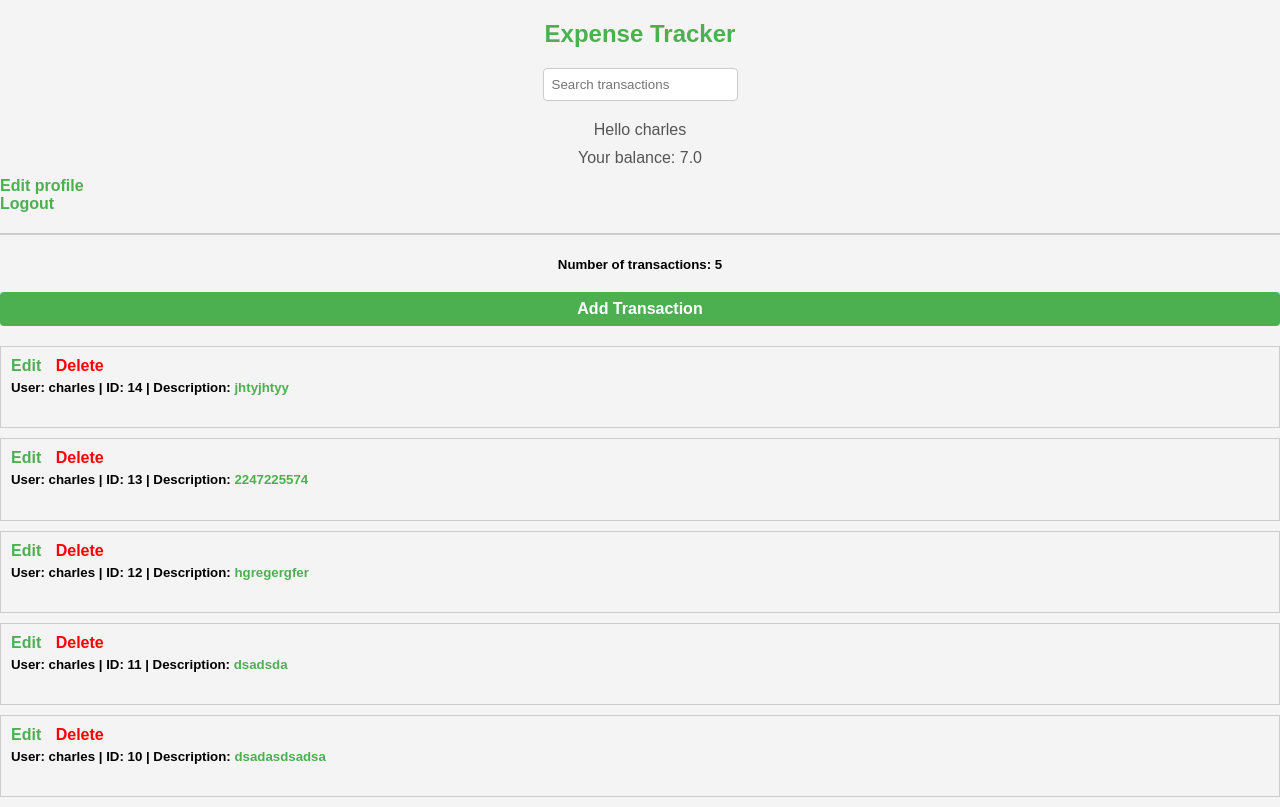
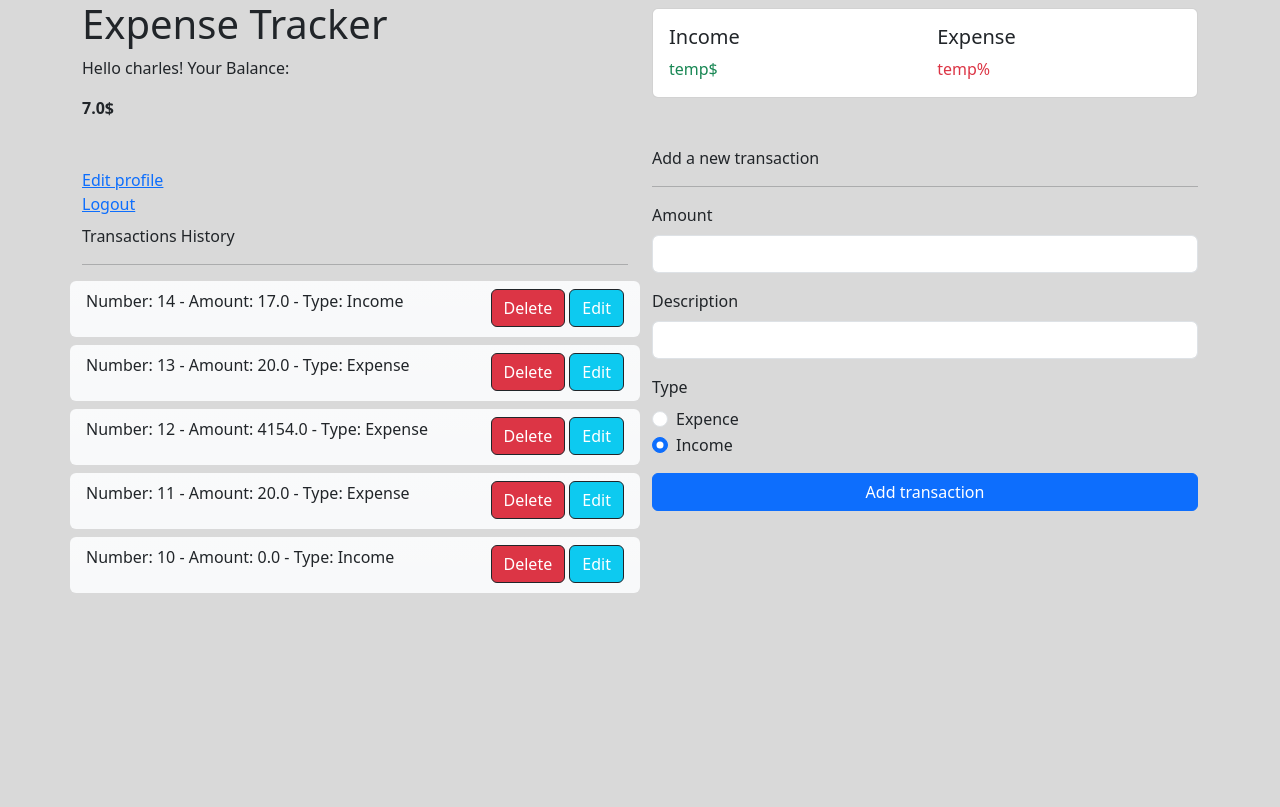
Before and after one commit to itsCharlesAM/django-expense-tracker, a Django app: page /all_transactions/ in a window 1280 px wide. After the commit the page ends 593 px from the top, so only its background shows below. Run offline with Django 4.2, Linux system fonts and the light colour scheme; a user stored in the database is signed in; data comes from the database, SQL or seed files in the repository; both versions use the stored data as it was after the commit.

Commit message:
changed ui and implemented delete

```diff
--- a/base/urls.py
+++ b/base/urls.py
@@ -8,6 +8,9 @@ urlpatterns = [
     path('logout/', views.logout_user, name='logout'),
     path('register/', views.register_page, name='register'),
     path('profile/<str:id>', views.user_profile, name='profile'),
+
+    path('index/',
+         views.show_all_transactions, name="index"),
 
     path('', views.home, name="home"),
     path('all_transactions/',
--- a/base/views.py
+++ b/base/views.py
@@ -104,30 +104,32 @@ def show_all_transactions(request):
 
     transactions_context = {
         'all_transactions': all_transactions, 'transactions_count': transactions_count, 'myUser': myUser}
-    return render(request, 'transactions/transactions.html', transactions_context)
+    return render(request, 'index.html', transactions_context)
 
 
 @login_required(login_url='login')
 def add_transaction(request):
-    form = transaction_form()
-    user = User.objects.get(id=request.user.id)
+    logged_user = User.objects.filter(id=request.user.id).first()
 
     if request.method == 'POST':
-        form = transaction_form(request.POST)
-        if form.is_valid():
-            form.instance.user = request.user
+        req_amount = request.POST.get('amount')
+        req_description = request.POST.get('description')
+        req_type = request.POST.get('type')
 
-            if form.instance.type == 1:
-                user.balance = user.balance + form.instance.amount
-            if form.instance.type == 2:
-                user.balance = user.balance - form.instance.amount
+        if req_type == "1":
+            logged_user.balance = logged_user.balance + int(req_amount)
+        if req_type == "2":
+            logged_user.balance = logged_user.balance - int(req_amount)
 
-            user.save()
-            form.save()
-            return redirect('transactions')
+        logged_user.save()
 
-    context = {'form': form}
-    return render(request, 'transactions/transaction_form.html', context)
+        new_transaction = Transaction.objects.create(
+            amount=req_amount, type=req_type, description=req_description, user=logged_user,
+        )
+        new_transaction.save()
+        return redirect('index')
+
+    return render(request, 'index.html')
 
 
 @login_required(login_url='login')
@@ -166,18 +168,17 @@ def delete_transaction(request, id):
     if request.user.id != transaction.user.id:
         return HttpResponse('not owner')
 
-    if request.method == 'POST':
-        transaction.is_visible = False
-        if transaction.type == 1:  # income
-            user.balance = user.balance - transaction.amount
-        if transaction.type == 2:  # expence
-            user.balance = user.balance + transaction.amount
+    print(request)
 
-        user.save()
-        transaction.save()
-        return redirect('transactions')
+    transaction.is_visible = False
+    if transaction.type == 1:  # income
+        user.balance = user.balance - transaction.amount
+    if transaction.type == 2:  # expence
+        user.balance = user.balance + transaction.amount
 
-    return render(request, 'transactions/delete.html', {'obj': transaction})
+    user.save()
+    transaction.save()
+    return redirect('transactions')
 
 
 def home(request):
--- /dev/null
+++ b/templates/index.html
@@ -0,0 +1,160 @@
+<!DOCTYPE html>
+<html lang="en">
+  <head>
+    <meta charset="UTF-8" />
+    <meta name="viewport" content="width=device-width, initial-scale=1.0" />
+    <link
+      href="https://cdn.jsdelivr.net/npm/bootstrap@5.3.2/dist/css/bootstrap.min.css"
+      rel="stylesheet"
+      integrity="sha384-T3c6CoIi6uLrA9TneNEoa7RxnatzjcDSCmG1MXxSR1GAsXEV/Dwwykc2MPK8M2HN"
+      crossorigin="anonymous"
+    />
+    <!-- <link rel="stylesheet" href="style.css" /> -->
+    <title>Expense Tracker</title>
+  </head>
+  <body class="" style="background-color: #D9D9D9;">
+
+    <!-- Modal -->
+    <!-- <form method="POST">
+      {% csrf_token %}  -->
+      <div class="modal fade" id="exampleModal" tabindex="-1" aria-labelledby="exampleModalLabel" aria-hidden="true">
+        <div class="modal-dialog">
+          <div class="modal-content">
+            <div class="modal-header">
+              <h5 class="modal-title" id="exampleModalLabel">Delete Confirmation</h5>
+              <button type="button" class="btn-close" data-bs-dismiss="modal" aria-label="Close"></button>
+            </div>
+            <div class="modal-body">
+              <p id="deleteConfirmationText"></p>
+            </div>
+            <div class="modal-footer">
+              <button type="button" class="btn btn-secondary" data-bs-dismiss="modal">Cancel</button>
+              <button type="submit" class="btn btn-danger" onclick="confirmDelete()">Delete</button>
+            </div>
+          </div>
+        </div>
+      </div>
+   <!-- </form> -->
+    <!-- End Modal -->
+
+    <div class="container">
+      <div class="row">
+        <div class="col-12 col-md-6">
+          <h1>Expense Tracker</h1>
+
+          {% if request.user.is_authenticated %}
+          <p>Hello {{ request.user }}! Your Balance:</p>
+          <p class="mb-5"><b>{{ myUser.balance }}$</b></p>
+
+          <a href="{% url 'profile' request.user.id %}">Edit profile</a><br>
+          <a href="{% url 'logout' %}">Logout</a>
+          {% else %}
+            <a href="{% url 'login' %}">Login</a>
+          {% endif %}
+
+          <p class="mt-2">Transactions History</p>
+          <hr />
+          <!-- Backend -->
+          <div class="row gy-2">
+            {% for transaction in all_transactions %}
+            <div
+              class="bg-light bg-gradient px-3 py-2 rounded text-dark  d-flex justify-content-between col-12"
+            >
+              <p>Number: {{ transaction.id }} - Amount: {{ transaction.amount }} - Type: {{ transaction.get_type_display }}</p>
+              <div>
+                <button class="btn btn-dark bg-danger" data-bs-toggle="modal" data-bs-target="#exampleModal" onclick="deleteTransaction({{ transaction.id }})">Delete</button>
+               <button class="btn btn-dark bg-info">Edit</button>
+              </div>
+            </div>
+            {% endfor %}
+          </div>
+          <!-- End Backend -->
+        </div>
+        <div class="col-12 col-md-6">
+
+          <!-- card -->
+          <div class="card d-flex flex-row mt-2">
+            <div class="card-body">
+              <h5 class="card-title">Income</h5>
+              <p class="card-text text-success">
+                temp$
+              </p>
+            </div>
+            <div class="card-body">
+              <h5 class="card-title">Expense</h5>
+              <p class="card-text text-danger">
+                temp%
+              </p>
+            </div>
+          </div>
+          <!-- end card -->
+
+          <p class="mt-5">Add a new transaction</p>
+          <hr />
+          <form onsubmit="" action="{% url 'add_transaction' %}" method="post">
+
+             {% csrf_token %}
+
+            <div class="mb-3">
+              <label for="amount" class="form-label">Amount</label>
+              <input
+                type="number"
+                class="form-control"
+                id="amount"
+                name="amount"
+              />
+            </div>
+            <div class="mb-3">
+              <label for="description" class="form-label" >Description</label>
+              <input
+                type="text"
+                class="form-control"
+                id="description"
+                name="description"
+              />
+            </div>
+            <label for="type" class="form-label" >Type</label>
+            <div class="form-check">
+              <input class="form-check-input" type="radio" name="type" value="2" id="flexRadioDefault1">
+              <label class="form-check-label" for="flexRadioDefault1" >
+                Expence
+              </label>
+            </div>
+            <div class="form-check mb-3">
+              <input class="form-check-input" type="radio" name="type" value="1" id="flexRadioDefault2" checked>
+              <label class="form-check-label" for="flexRadioDefault2">
+                Income
+              </label>
+            </div>
+            <button type="submit" class="btn btn-primary w-100">Add transaction</button>
+          </form>
+        </div>
+      </div>
+    </div>
+    <script
+      src="https://cdn.jsdelivr.net/npm/bootstrap@5.3.2/dist/js/bootstrap.bundle.min.js"
+      integrity="sha384-C6RzsynM9kWDrMNeT87bh95OGNyZPhcTNXj1NW7RuBCsyN/o0jlpcV8Qyq46cDfL"
+      crossorigin="anonymous"
+    ></script>
+
+
+    <script>
+      function deleteTransaction(transactionId) {
+        deleteTransactionId = transactionId;
+        // Update the modal content with the clicked transaction information
+        document.getElementById('deleteConfirmationText').innerText = `Are you sure you want to delete Number: ${transactionId}`;
+      }
+
+
+      function confirmDelete(transactionId) {
+        if (deleteTransactionId !== undefined) {
+        // Redirect to the delete URL with the stored transaction ID
+         window.location.href = `{% url 'delete_transaction' 0 %}`.replace('0', deleteTransactionId);
+        }
+      }
+    </script>
+
+
+
+  </body>
+</html>
--- a/templates/navbar.html
+++ b/templates/navbar.html
@@ -9,7 +9,6 @@
             background-color: #f4f4f4;
             margin: 0;
             padding: 0;
-            /* display: flex; */
             flex-direction: column;
             align-items: center;
         }
```
Also changed, not shown: templates/transactions/transaction_form.html (+18 -9 lines), db.sqlite3.
